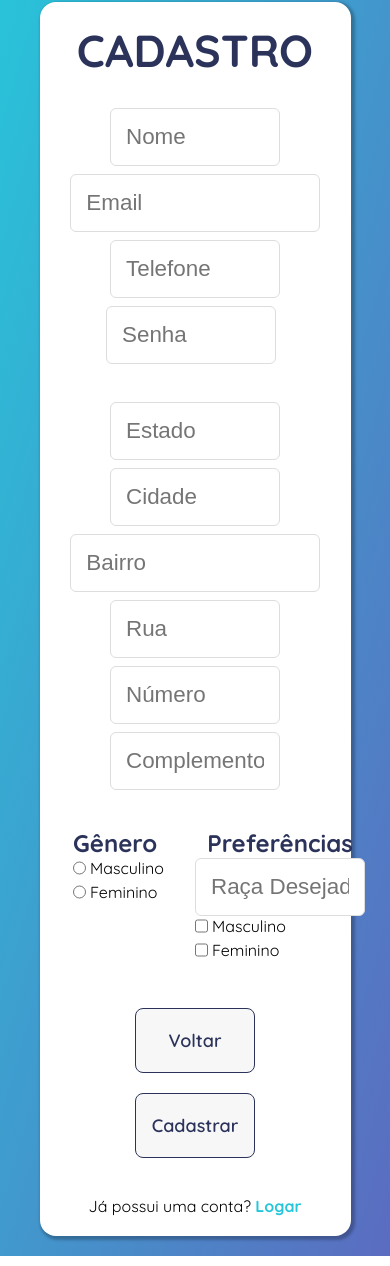
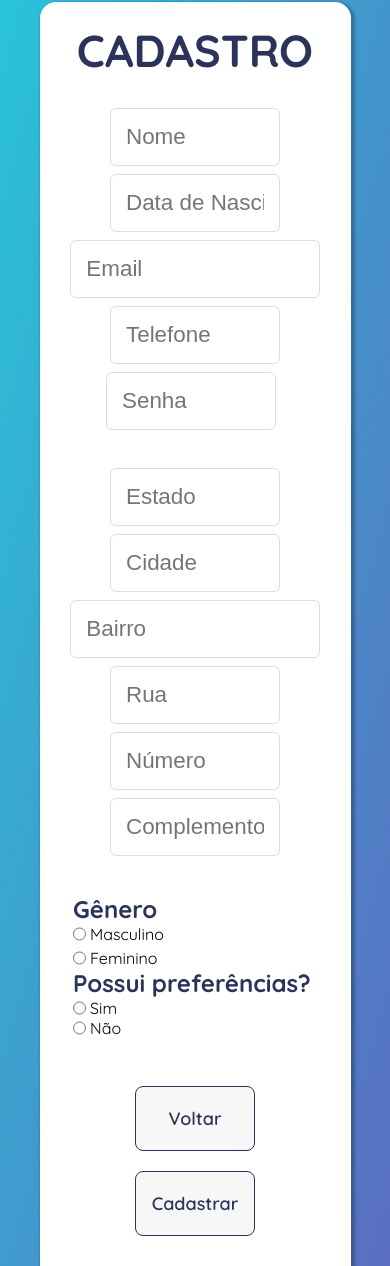
Before and after one commit to vitor-g-teixeira/projeto-pets, a website: page frontend/cadastroUsuario.html in a window 390 px wide. Shown: the part 98-1364 px from the top of the page. Drawn offline with Linux system fonts and the light colour scheme.

Commit message:
ajustes na tela de cadastro usuario

```diff
--- a/frontend/cadastroUsuario.html
+++ b/frontend/cadastroUsuario.html
@@ -27,8 +27,9 @@
             <div class="form-inputs columns wraps" >
                 <div class="form-campos wraps">
                     <input class="campo" id="nome" type="text" placeholder="Nome" required>
-                    <input class="campo maior" id="email" type="text" placeholder="Email"required>
-                    <input class="campo" id="telefone" type="text" placeholder="Telefone"required>
+                    <input class="campo" type="text" placeholder="Data de Nascimento" oninput="mascaraData(event)" required>
+                    <input class="campo maior" id="email" type="text" placeholder="Email" required>
+                    <input class="campo" id="telefone" type="text" placeholder="Telefone" oninput="mascaraTelefone(event)" required>
 
                     <input class="campo" id="senha" type="password" placeholder="Senha" name="" id=""required>
                     <div id="error-message" style="color: red;">
@@ -63,19 +64,29 @@
                                 <label for="check-feminino">Feminino</label>
                             </div>
                         </div>
+                    </div>
+
+                    <div class="form-possui-preferencias columns">
+                        <h2>Possui preferências?</h2>
+                        <div class="opcao">
+                            <input type="radio" name="possui-preferencia" id="check-possui">
+                            <label for="check-possui">Sim</label>
+                        </div>
+
+                        <div class="opcao">
+                            <input type="radio" name="possui-preferencia" id="check-nao-possui">
+                            <label for="check-nao-possui">Não</label>
+                        </div>
+                    </div>
 
                 </div>
 
-                    <div class="form-preferencias columns wraps">
-                        <h2>Preferências</h2>
+                <div id="usuario-preferencias" class="form-preferencias columns wraps" style="display: none;">
+                    <h2>Opções de Preferências</h2>
 
                     <div class="form-inputs columns wraps">
                         <input class="campo" id="raca_desejada" type="text" placeholder="Raça Desejada">
                     </div>
-
-
-
-
 
                     <div class="preferencias-opcoes columns">
 
@@ -90,14 +101,10 @@
                         </div>
                     </div>
                 </div>
-                </div>
-
 
                 <div class="form-botoes wraps">
                     <a href="index.html" class="botao">Voltar</a>
                     <button id="cadastro"class="botao" type="submit">Cadastrar</button>
-
-
             </div>
 
             <p>Já possui uma conta? <a class="link" href="login.html">Logar</a></p>
@@ -105,5 +112,7 @@
     </main>
 
     <script src="js/Usuario.js"></script>
+    <script src="js/UsuarioFront.js"></script>
+
 </body>
 </html>
--- /dev/null
+++ b/frontend/js/UsuarioFront.js
@@ -0,0 +1,55 @@
+function mascaraTelefone(event) {
+    let campo = event.target;
+    let valor = campo.value.replace(/\D/g, ''); // Remove qualquer caractere não numérico
+
+    if (valor.length <= 10) {
+      valor = valor.replace(/(\d{2})(\d{5})(\d{4})/, "($1) $2-$3"); // Máscara para 10 dígitos
+    } else {
+      valor = valor.replace(/(\d{2})(\d{5})(\d{4})/, "($1) $2-$3"); // Máscara para 11 dígitos
+    }
+
+    campo.value = valor;
+  }
+
+function mascaraData(event) {
+    let campo = event.target;
+    let valor = campo.value.replace(/\D/g, ''); // Remove qualquer caractere não numérico
+
+    // Limitar a 8 caracteres no máximo (ddmmyyyy)
+    if (valor.length > 8) {
+      valor = valor.substring(0, 8);
+    }
+
+    // Formatação para dd/mm/aaaa
+    if (valor.length <= 2) {
+      valor = valor.replace(/(\d{2})/, "$1/"); // Máscara para o dia
+    } else if (valor.length <= 4) {
+      valor = valor.replace(/(\d{2})(\d{2})/, "$1/$2/"); // Máscara para o mês
+    } else {
+      valor = valor.replace(/(\d{2})(\d{2})(\d{4})/, "$1/$2/$3"); // Máscara para o ano
+    }
+
+    campo.value = valor;
+  }
+
+  // alterar display de preferências
+  function mostraPreferencia(){
+    const possuiPreferencia = document.getElementById('check-possui');
+    const naoPossuiPreferencia = document.getElementById('check-nao-possui');
+    const preferenciaDiv = document.getElementById('usuario-preferencias');
+
+    function togglePreferencia() {
+        if (possuiPreferencia.checked) {
+            preferenciaDiv.style.display = 'flex';
+        }else {
+            preferenciaDiv.style.display = 'none';
+        }
+    }
+
+    possuiPreferencia.addEventListener('change', togglePreferencia);
+    naoPossuiPreferencia.addEventListener('change', togglePreferencia);
+
+    togglePreferencia();
+}
+
+document.addEventListener('DOMContentLoaded', mostraPreferencia);
```
Also changed, not shown: frontend/login.html (+0 -7 lines). Lines whose indentation alone changed are shown as unchanged.
